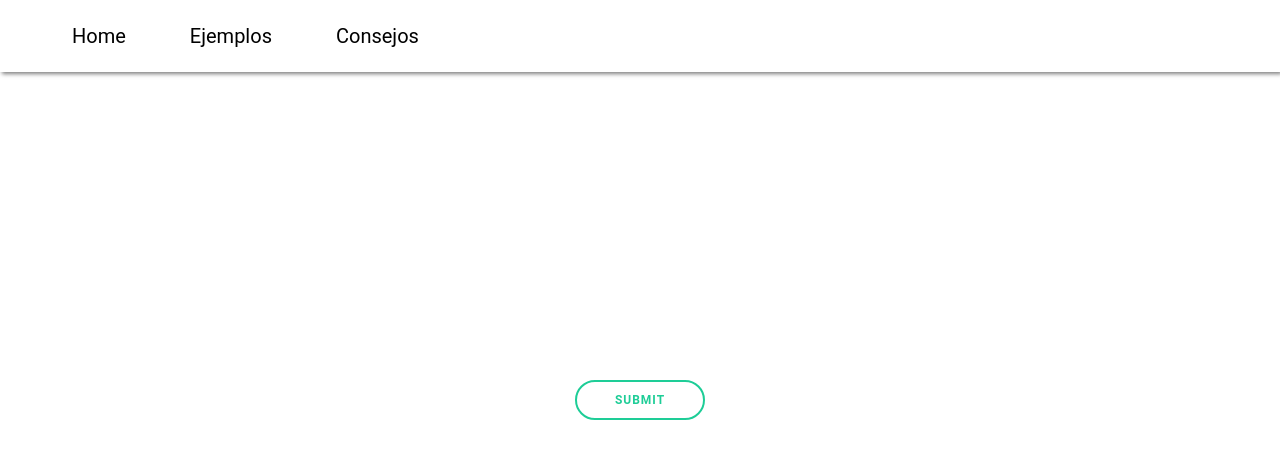
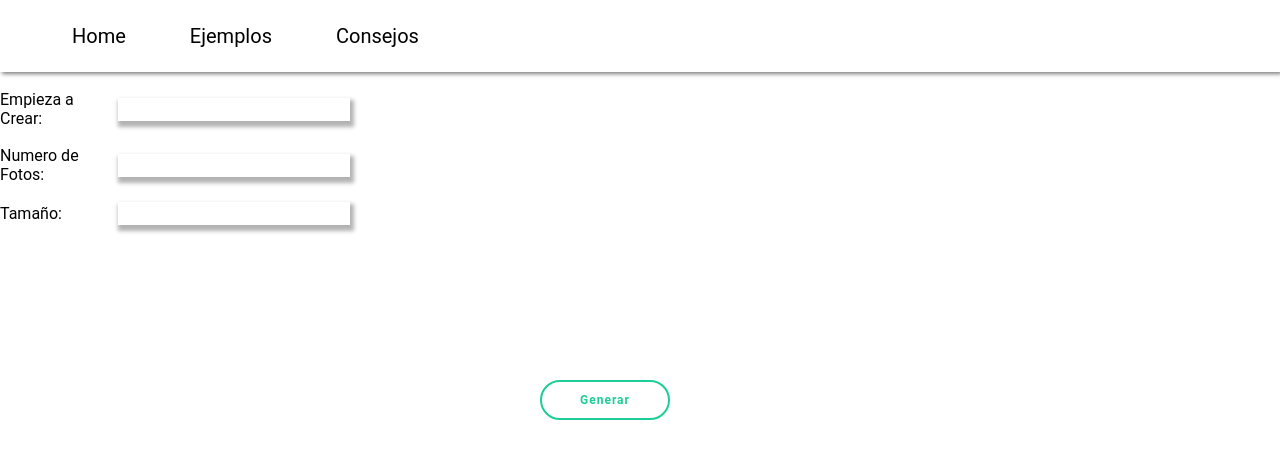
Before and after one commit to davidsed9/stbl-diffuser-api, a React (Create React App) app: page / in a window 1280 px wide. Shown: the top 458 px of the page. Built offline with nearby package versions, Linux system fonts and the light colour scheme; no server answers.

Commit message:
OpenAIApi installed + KEY D-

```diff
--- a/package.json
+++ b/package.json
@@ -12,6 +12,7 @@
     "@testing-library/user-event": "^13.5.0",
     "animejs": "^3.2.1",
     "jquery": "^3.6.4",
+    "openai": "^3.2.1",
     "react": "^18.2.0",
     "react-dom": "^18.2.0",
     "react-scripts": "5.0.1",
--- a/src/App.js
+++ b/src/App.js
@@ -1,15 +1,30 @@
-import React from 'react'
+import React, { useState } from 'react'
 import Main from './Main'
 import Navbar from './Navbar'
 import SubmitButton from './SubmitButton'
 import "@fortawesome/fontawesome-svg-core/styles.css";
+import { Configuration, OpenAIApi } from 'openai';
+
+const configuration = new Configuration({
+  apiKey: process.env.REACT_APP_API_KEY,
+});
+
+const openai = new OpenAIApi(configuration);
 
 function App() {
+const [userPrompt,setUserPrompt] = useState("");
+const [number,setNumber] = useState(1);
+const [size,setSize] = useState("256x256");
+const [imageUrl, setImageUrl] = useState("");
+
   return (
-    <div>
+    <div className='app-container'>
       <Navbar />
+       <Main label={"Empieza a Crear"} setAttribute={setUserPrompt}/>
+       <Main label={"Numero de Fotos"} setAttribute={setNumber}/>
+       <Main label={"Tamaño"} setAttribute={setSize}/>
       <SubmitButton />
-      {/* <Main /> */}
+
     </div>
   )
 }
--- a/src/Main.css
+++ b/src/Main.css
@@ -1,3 +1,5 @@
+
+
 .label-input-pair{
 margin-top: 18px;
 display: flex;
--- a/src/Main.js
+++ b/src/Main.js
@@ -1,11 +1,11 @@
 import React from 'react'
 import "./Main.css"
 
-function Main() {
+function Main({ label, setAttribute}) {
   return (
     <><div className='label-input-pair'>
-          <label className='label'>Empieza a crear :</label>
-          <input className='main-input' />
+          <label className='label'>{label}:</label>
+          <input className='main-input' onChange={e => setAttribute(e.target.value)} />
       </div>
       </>
   );
--- a/src/SubmitButton.css
+++ b/src/SubmitButton.css
@@ -11,7 +11,7 @@
   position: absolute;
   top: 50%;
   left: 50%;
-  margin-left: -65px;
+  margin-left: -100px;
   margin-top: -20px;
   width: 130px;
   height: 40px;
@@ -45,7 +45,7 @@ button:active {
 }
 
 button:after {
-  content: "SUBMIT";
+  content: "Generar";
 }
 
 .onclic {
```
Also changed, not shown: 2 other files (tests, documents, lock files or other folders).
